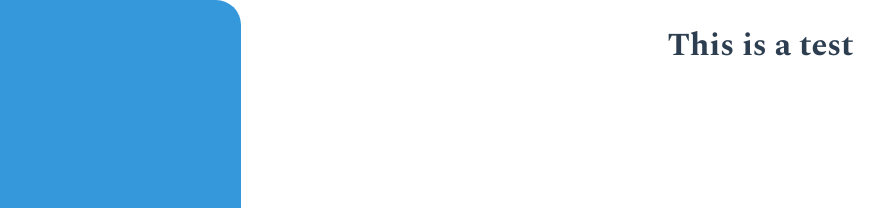
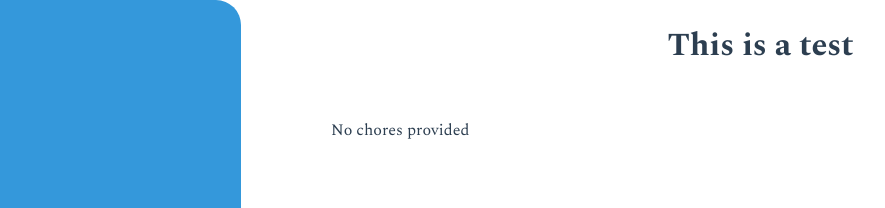
Before and after one commit to Gage-BCCA/chorely, a React (Create React App) app: page / in a window 1280 px wide. Shown: the top 208 px of the page, without its empty margins (0-885 px from the left). Built offline with nearby package versions, Linux system fonts and the light colour scheme; the HTML template or start-up script is replaced by a standard one.

Commit message:
choresListContainer & chores

```diff
--- /dev/null
+++ b/public/chores_test.json
@@ -0,0 +1,26 @@
+{
+  "chore": "Hit the Quan",
+  "description": "Quan vs Raygun",
+  "owner": "Raygun",
+  "due_date": "10/14/2024",
+  "completed": true,
+  "status": "Lost horribly",
+  "image": "path to image",
+  "paid": false,
+  "allowance_amount": 0,
+  "importance": 3,
+  "date_posted": "10/10/2021",
+  "categories": ["dancing", "breakdancing"],
+  "comments": [
+    {
+      "author": "Daniel",
+      "date_posted": "10/12/2024",
+      "text": "An absolute masterclass on breakdancing by Mr. Buford."
+    },
+    {
+      "author": "Gage",
+      "date_posted": "10/12/2024",
+      "text": "Wow!"
+    }
+  ]
+}
--- a/src/App.js
+++ b/src/App.js
@@ -1,41 +1,49 @@
-import './App.css';
-import SideBar from './components/sideBar/SideBar';
-import Popup from './components/popup/Popup';
-import { useState } from 'react'
+import "./App.css";
+import SideBar from "./components/sideBar/SideBar";
+import Popup from "./components/popup/Popup";
+import ChoreListContainer from "./components/choreListContainer/ChoreListContainer";
+import { useState, useEffect } from "react";
 
 function App() {
   const [popup, setPopup] = useState(false);
+  const [chores, setChore] = useState([]);
 
-  function handlePopup(text){
+  // `https://unit-4-project-app-24d5eea30b23.herokuapp.com/get/all?teamId=2`
+  useEffect(() => {
+    fetch(`/chores_test.json`)
+      .then((response) => response.json())
+      .then((data) => {
+        setChore(data);
+        console.log(data);
+      })
+      .catch((error) => console.error("Error fetching chores: ", error));
+  }, []);
+
+  function handlePopup(text) {
     // This will populate the generic popup component and display it.
     setPopup(!popup);
   }
 
-
   return !popup ? (
     <div className="App">
-      <div className='side-bar-container'>
-        <SideBar
-        handlePopup={handlePopup}
-        />
+      <div className="side-bar-container">
+        <SideBar handlePopup={handlePopup} />
       </div>
-      <div className='content-container'>
-          <h1>This is a test</h1>
+      <div className="content-container">
+        <h1>This is a test</h1>
+        <ChoreListContainer chores={chores} />
       </div>
-
     </div>
-  ): (
+  ) : (
     <div className="App">
-    <div className='side-bar-container opaque'>
-      <SideBar />
+      <div className="side-bar-container opaque">
+        <SideBar />
+      </div>
+      <div className="content-container opaque">
+        <h1>This is a test</h1>
+      </div>
+      <Popup handlePopup={handlePopup} />
     </div>
-    <div className='content-container opaque'>
-        <h1>This is a test</h1>
-    </div>
-    <Popup
-    handlePopup={handlePopup}
-    />
-  </div>
   );
 }
 
--- /dev/null
+++ b/src/components/choreListContainer/ChoreListContainer.jsx
@@ -0,0 +1,17 @@
+import React from "react";
+import Chores from "../chores/Chores";
+import "./choreListContainer.css";
+
+const ChoreListContainer = ({ chores }) => {
+  return (
+    <div className="chore-list-container">
+      {chores.length > 0 ? (
+        chores.map((chore, index) => <Chores key={index} chore={chore} />)
+      ) : (
+        <p>No chores provided</p>
+      )}
+    </div>
+  );
+};
+
+export default ChoreListContainer;
--- /dev/null
+++ b/src/components/choreListContainer/choreListContainer.css
@@ -0,0 +1,26 @@
+/* .chore-list-container {
+  display: flex;
+  flex-flow: column wrap;
+  justify-content: center;
+  margin: auto;
+  padding: 0px 70px 0px 70px;
+  width: 80px;
+  background-color: red;
+  word-wrap: break-word;
+  align-items: center;
+  gap: 10px 20px;
+} */
+
+.chore-list-container {
+  align-items: center;
+  justify-content: center;
+  display: flex;
+  flex-direction: row;
+  left: 40%;
+  width: 20vw;
+  margin: 3%;
+}
+
+.chores {
+  background-color: red;
+}
--- /dev/null
+++ b/src/components/chores/Chores.jsx
@@ -0,0 +1,12 @@
+import React from "react";
+import "./chores.css";
+
+const Chores = ({ chore }) => {
+  return (
+    <div className="chores">
+      <h2>{chore.chore}</h2>
+    </div>
+  );
+};
+
+export default Chores;
```
Also changed, not shown: src/components/chores/chores.css (added).
